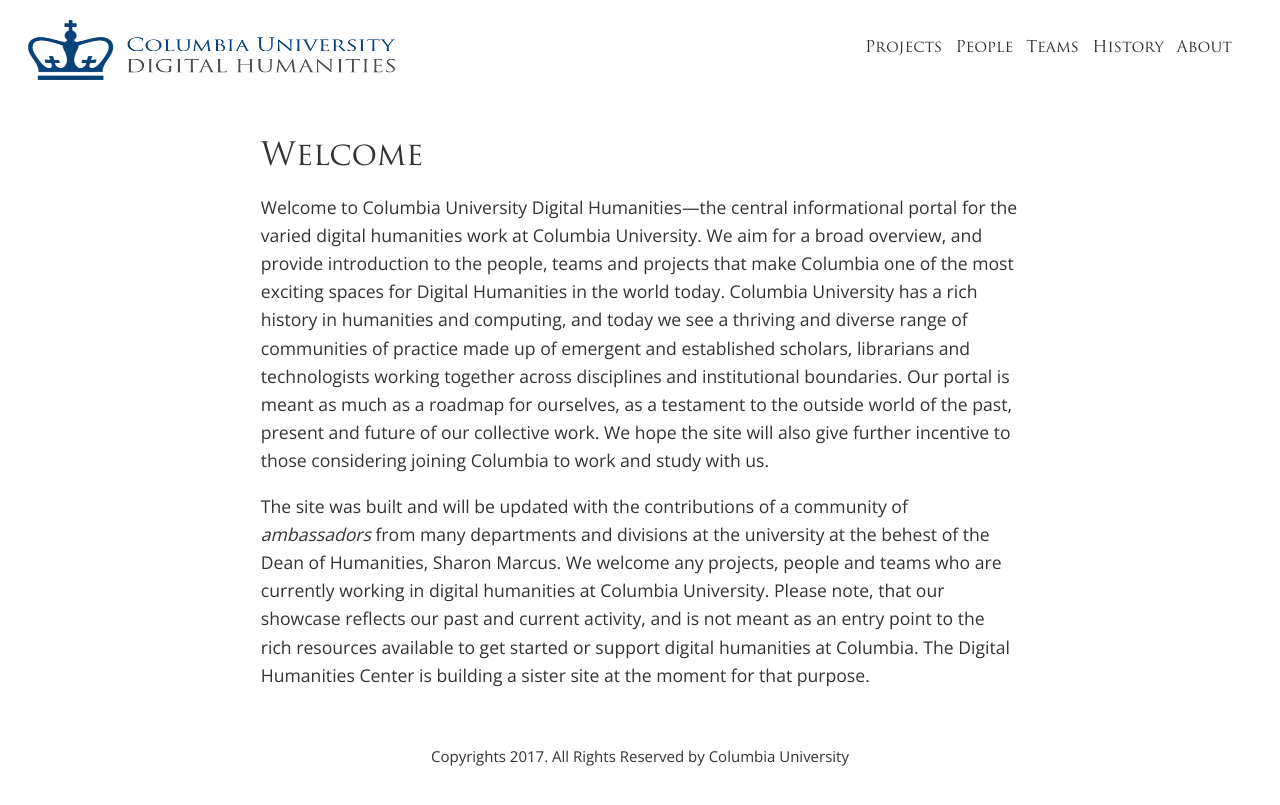
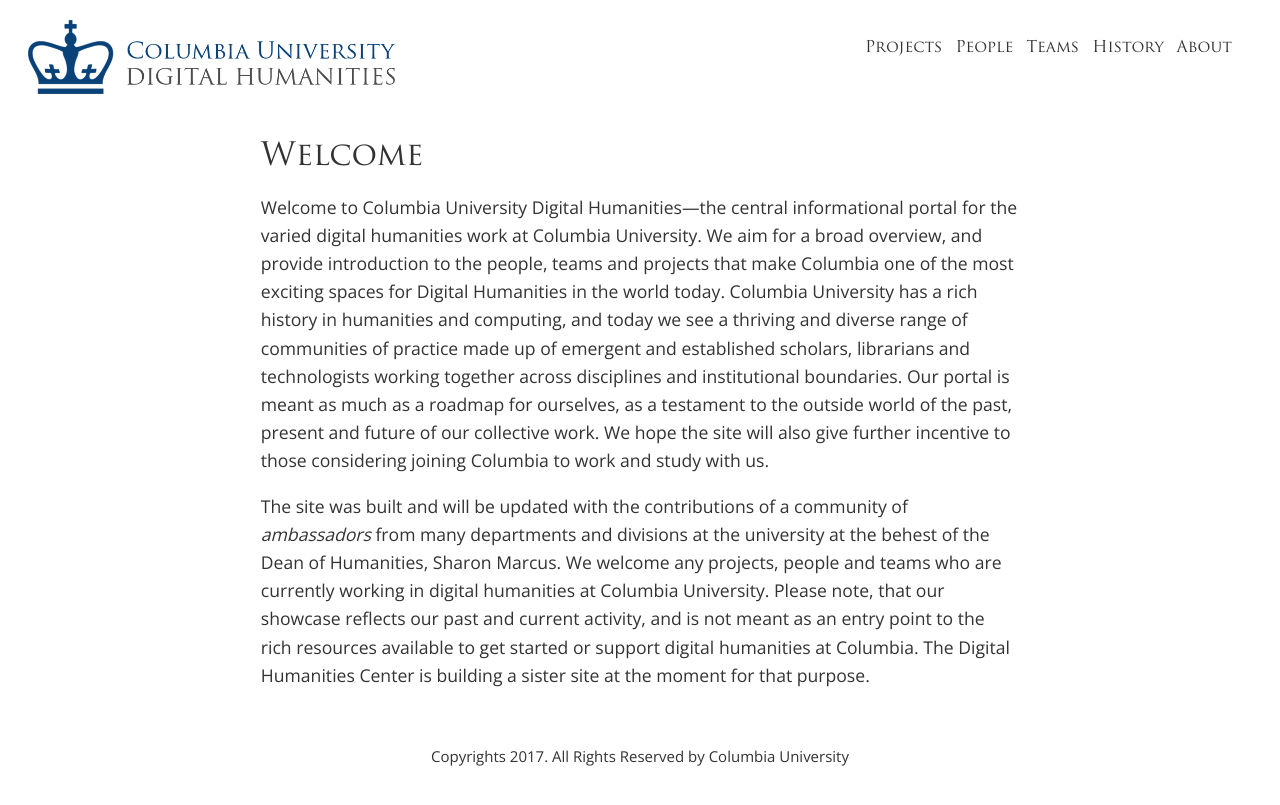
Before and after one commit to cul/dlst-dh, a Jekyll site: the page built from index.html, in a window 1280 px wide. Shown: the top 805 px of the page. Built offline with Jekyll 4.4.1, drawn with Linux system fonts in a browser that asks for light colours; nearby versions of some CDN libraries.

Commit message:
merging from home

```diff
--- a/_layouts/default.html
+++ b/_layouts/default.html
@@ -8,7 +8,7 @@ layout: compress
 <body>
 <header>
 
-<a href="{{site.baseurl}}/"><img id="logo" src="{{site.baseurl}}/images/dhcu-logo.png" alt="Columbia Digital Humanities logo" width="300" height="60" /></a>
+<a href="{{site.baseurl}}/"><img id="logo" src="{{site.baseurl}}/images/dhcu-logo.png" alt="Columbia Digital Humanities logo" width="280" height="100%" /></a>
 <!-- Use any element to open the sidenav -->
 <span class="topnav">{% include menu-links.html %}</span>
 
```
